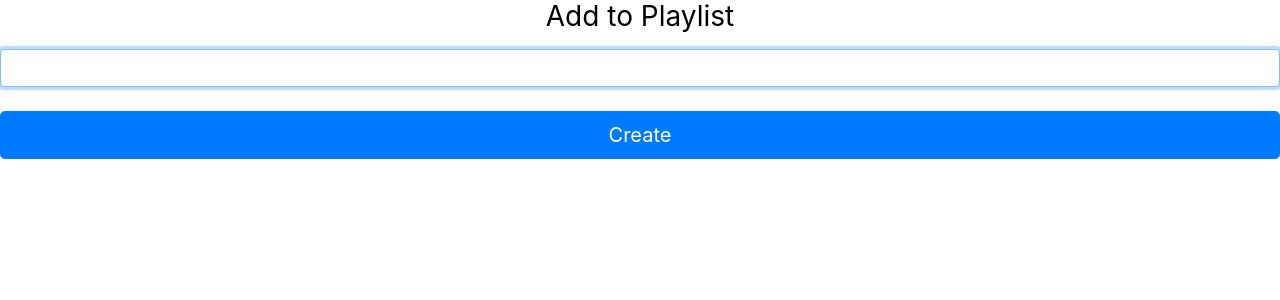
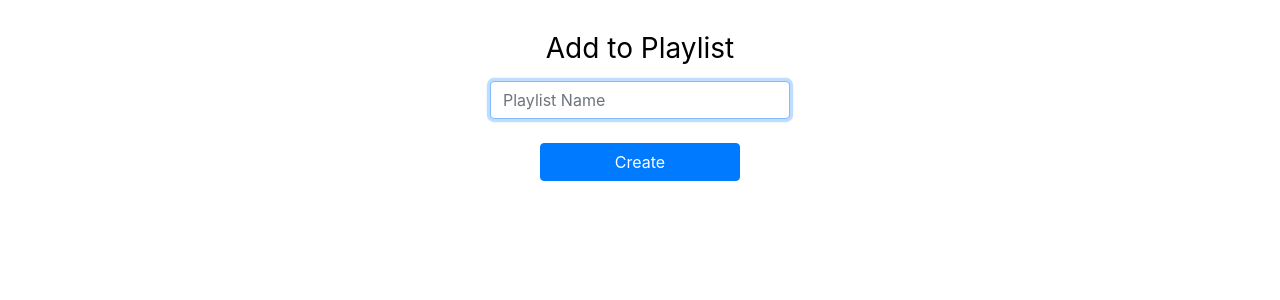
Before and after one commit to sankethire/MusicRecommender, a Flask app: page /add_playlist in a window 1280 px wide. Shown: the part 124-424 px from the top of the page. Run offline with Flask 2, Linux system fonts and the light colour scheme; some libraries are stand-ins or nearby versions.

Commit message:
align add playlist

```diff
--- a/website/templates/add_playlist.html
+++ b/website/templates/add_playlist.html
@@ -1,6 +1,18 @@
+<style>
+	.custom {
+		width: 200px !important;
+	}
+
+	.custom1 {
+			width: 300px !important;
+	}
+
+</style>
+
 {% extends 'base.html' %}
 {% block content %}
 
+<div class="container" style="padding-top: 2rem;">
 	<form class="form-signin" method="POST">
 		<h1 class="h3 mb-3 font-weight-normal">
 		<font color="black">
@@ -10,10 +22,14 @@
 		</font></h1>
 
 		<label class="sr-only">Playlist name</label>
-		<input class="form-control" placeholder="" name="playlist_name" autofocus required>
+		<center>
+			<input class="form-control custom1" placeholder="Playlist Name" name="playlist_name" autofocus required>
+		</center>
 
-		</br>
-		<button class="btn btn-lg btn-primary btn-block" type="submit">Create</button>
+	</br>
+		<center>
+			<button class="btn btn-md btn-primary btn-block custom" type="submit">Create</button>
+		</center>
 
 		<center>
 			{% with messages = get_flashed_messages() %}
@@ -32,7 +48,8 @@
 			{% endwith %}
 			{% block body %}{% endblock %}
 		</center>
+	</form>
+</div>
 
-	</form>
 
 {% endblock %}
```
